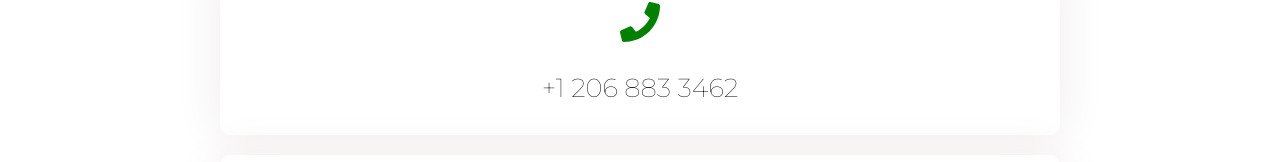
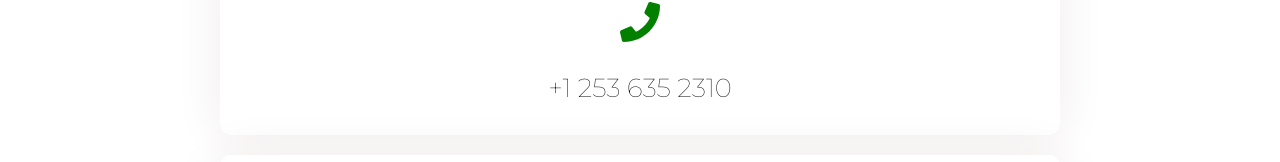
Before and after one commit to nabdi7/masjid, a React (Create React App) app: page /contact in a window 1280 px wide. Shown: the part 544-706 px from the top of the page. Built offline with nearby package versions, Linux system fonts and the light colour scheme.

Commit message:
first commit

```diff
--- a/src/components/Contact.js
+++ b/src/components/Contact.js
@@ -57,7 +57,7 @@ const Contact = () => {
                   <FaPhone />
                 </div>
                 <div className='contact-information'>
-                  <a href='tel:+12068833462'>+1 206 883 3462</a>
+                  <a href='tel:+12068833462'>+1 253 635 2310</a>
                 </div>
               </div>
             </div>
--- a/src/components/Home.css
+++ b/src/components/Home.css
@@ -186,6 +186,7 @@
     width: 100%;
     height: auto;
     padding: 0.4rem;
+    border-radius: 30px;
 }
 .masjid-everyone {
     padding: 4rem 0;
--- a/src/components/Services.js
+++ b/src/components/Services.js
@@ -129,7 +129,7 @@ const Services = () => {
                 <FaPhone />
               </div>
               <div className='contacted-info'>
-                <a href='tel:+12068833462'>+1 206 883 3462</a>
+                <a href='tel:+12068833462'>+1 253 635 2310</a>
               </div>
             </div>
           </div>
```
